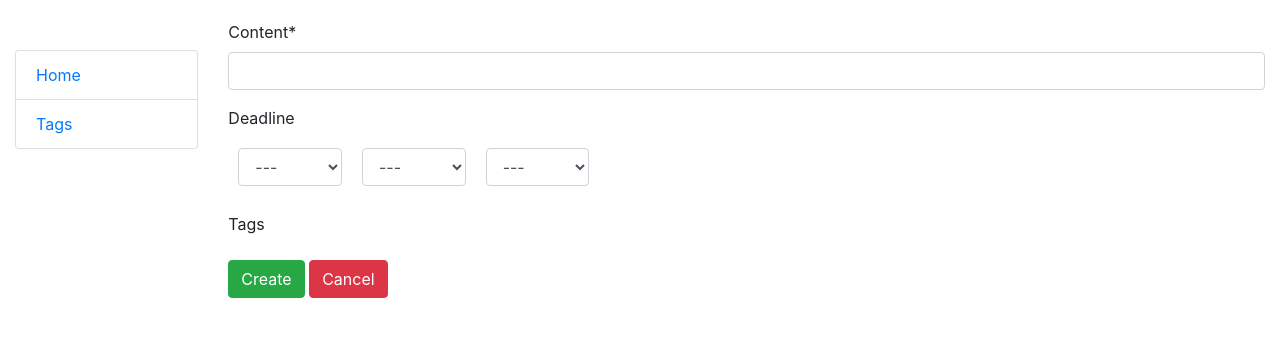
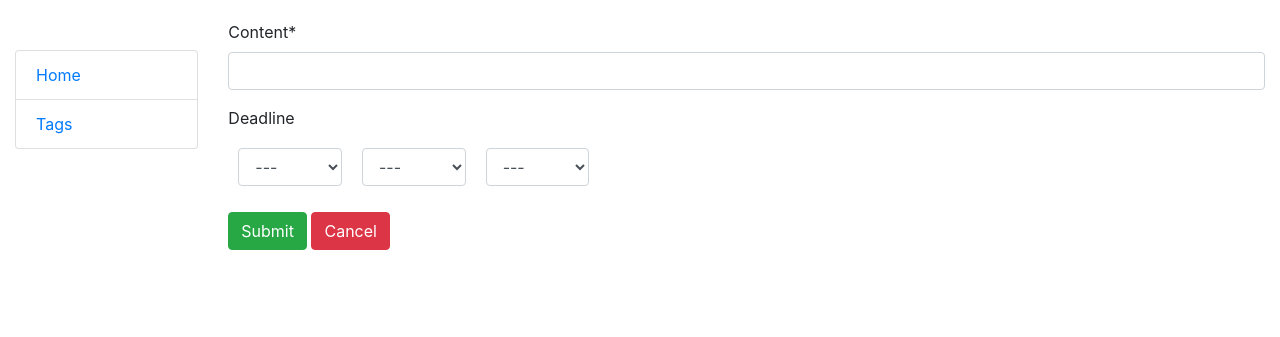
Before and after one commit to bythewaters/todo-list, a Django app: template templates/my_todo_list/task_update_form.html in a window 1280 px wide. Shown: the top 337 px of the page. Run offline with Django 4.2, Linux system fonts and the light colour scheme; the template is opened without the code that fills it: values that come from a table or form of the project are taken from there, others are empty; some libraries are stand-ins or nearby versions.

Commit message:
Added update task info

```diff
--- a/my_todo_list/forms.py
+++ b/my_todo_list/forms.py
@@ -4,7 +4,7 @@
 from my_todo_list.models import Task, Tag
 
 
-class TaskForm(forms.ModelForm):
+class TaskCreateForm(forms.ModelForm):
     deadline = forms.DateField(
         widget=SelectDateWidget(
             attrs=(
@@ -42,3 +42,18 @@
     class Meta:
         model = Task
         fields = ("tags",)
+
+
+class TaskUpdateForm(forms.ModelForm):
+    deadline = forms.DateField(
+        widget=SelectDateWidget(
+            attrs=(
+                {"class": "deadline"}
+            )
+        ),
+        required=False,
+    )
+
+    class Meta:
+        model = Task
+        fields = ("content", "deadline")
--- a/templates/my_todo_list/task.html
+++ b/templates/my_todo_list/task.html
@@ -27,7 +27,7 @@
                 {% for task in task_list %}
                   <tr>
                     <td>
-                      <p style="inline-size: 300px">{{ task.content }}</p>
+                      <p style="inline-size: 300px">{{ task.content }} <a href="{% url 'my_todo_list:task-update' pk=task.id %}">🔄</a></p>
                       {% if task.tags.all %}
                         <p style="color: royalblue">
                           Tag:
--- a/templates/my_todo_list/task_update_form.html
+++ b/templates/my_todo_list/task_update_form.html
@@ -5,7 +5,7 @@
   <form style="margin-top: 20px" action="" method="post">
     {% csrf_token %}
     {{ form|crispy }}
-    <input type="submit" value="Create" class="btn btn-success">
+    <input type="submit" value="Submit" class="btn btn-success">
     <a href="{% url 'my_todo_list:task-list' %}" class="btn btn-danger">Cancel</a>
   </form>
 {% endblock %}
```
Also changed, not shown: my_todo_list/views.py (+4 -4 lines), my_todo_list/migrations/0007_alter_task_deadline.py (added), my_todo_list/migrations/0008_alter_task_deadline.py (added).
